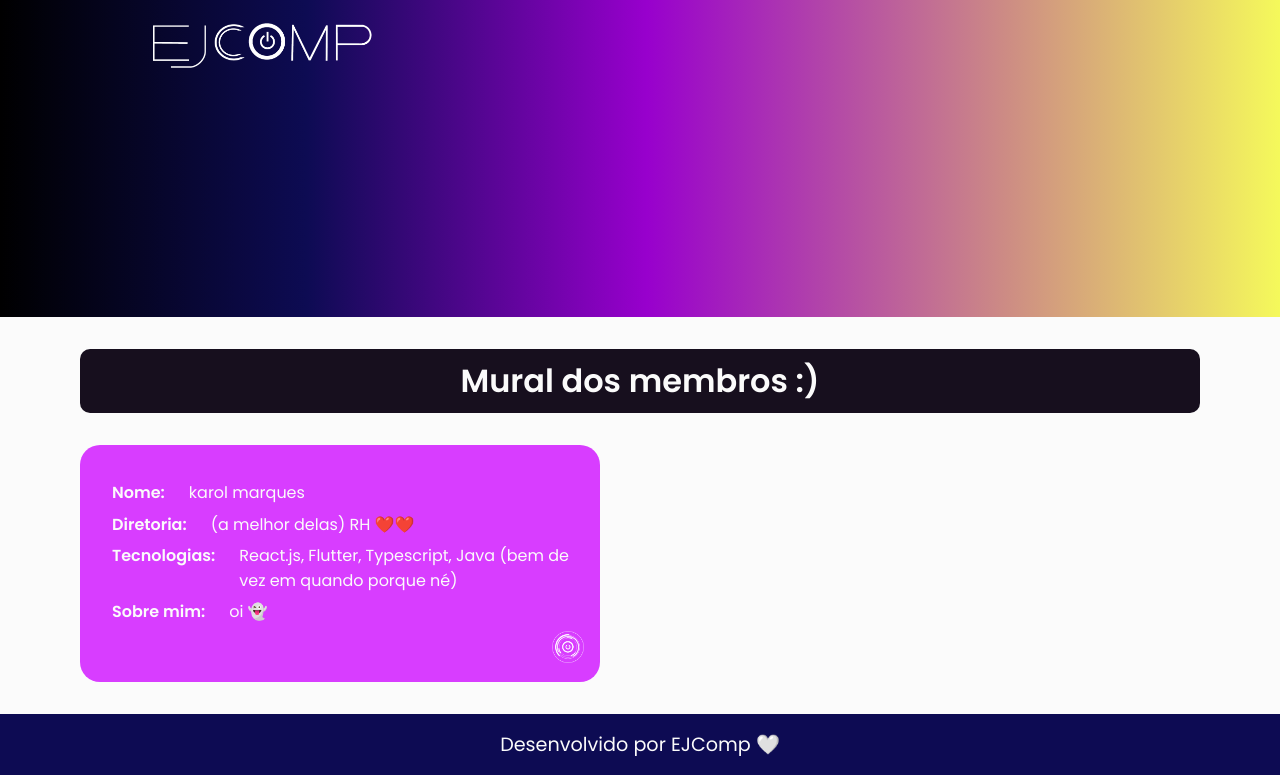
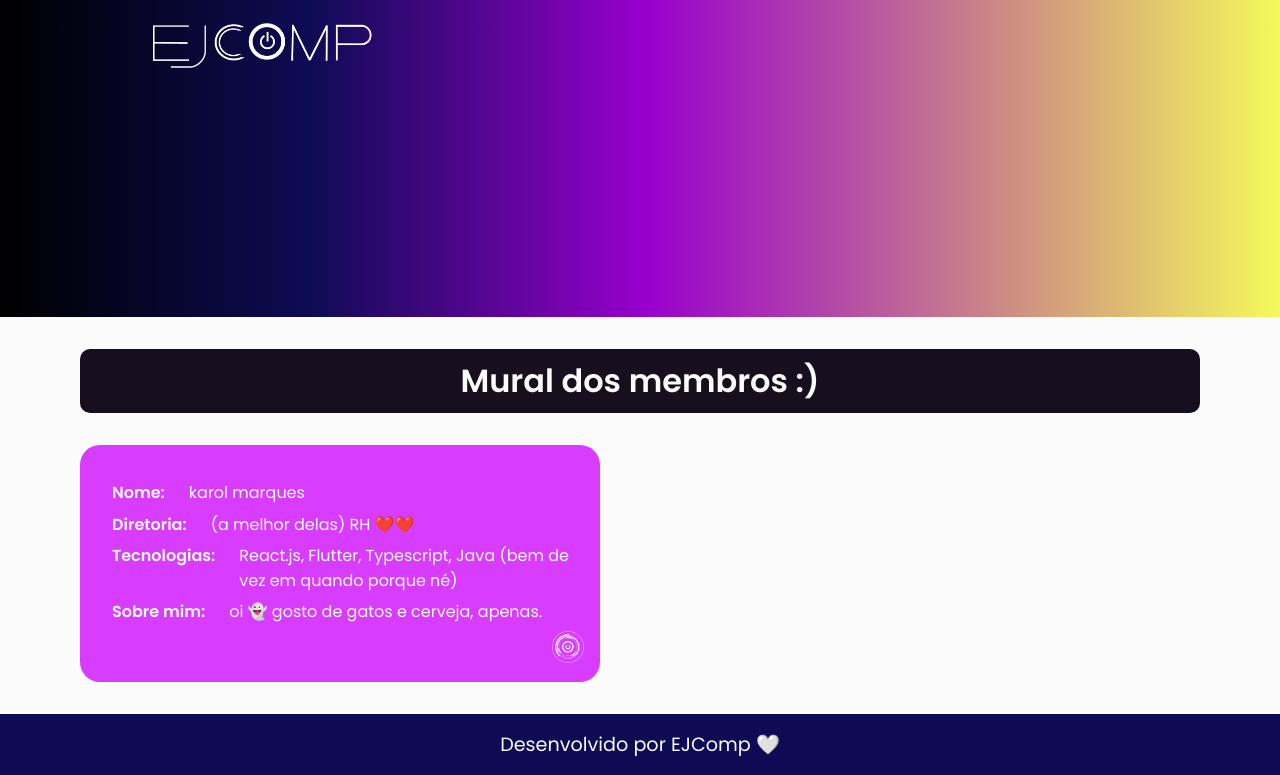
Before and after one commit to ejcompunesp/hacktoberfest2022, a React (Create React App) app: page / in a window 1280 px wide. Shown: the part 483-1258 px from the top of the page. Built offline with nearby package versions, Linux system fonts and the light colour scheme.

Commit message:
karol: update descricao

```diff
--- a/src/mural.ts
+++ b/src/mural.ts
@@ -19,6 +19,6 @@ export const members: arrayMemberType = [
     nome: "karol marques",
     diretoria: "(a melhor delas) RH ❤️️❤️️",
     tecnologias: "React.js, Flutter, Typescript, Java (bem de vez em quando porque né)",
-    sobreMim: "oi 👻"
+    sobreMim: "oi 👻 gosto de gatos e cerveja, apenas."
   },
 ];
```
